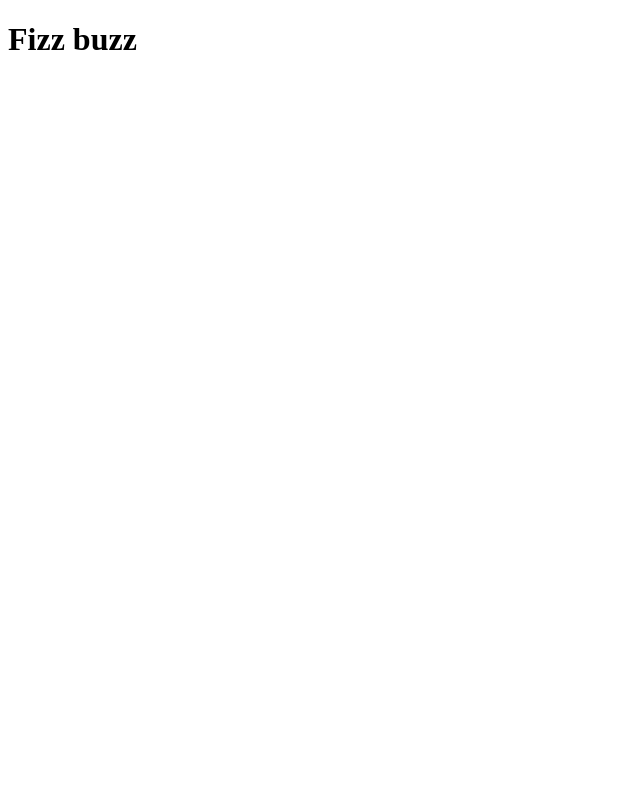
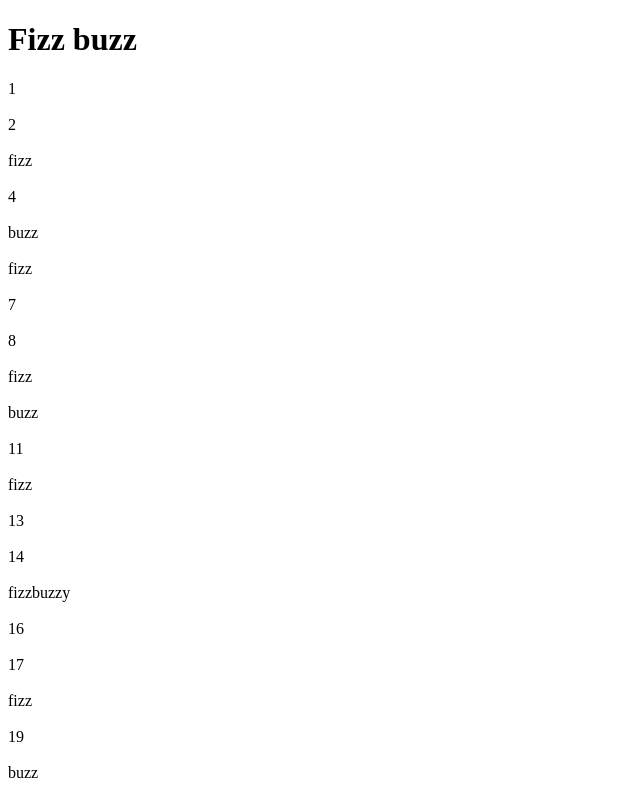
Before and after one commit to tag1/FizzBuzz, a plain HTML site: page index.html in a window 1280 px wide. Shown: the top 800 px of the page, without its empty margins (0-640 px from the left). Drawn offline with nearby package versions, Linux system fonts and the light colour scheme.

Commit message:
functional
fully functional, added dom insertion and fizz buzz replacements.

```diff
--- a/index.html
+++ b/index.html
@@ -8,5 +8,7 @@
 </head>
 <body>
 	<h1>Fizz buzz</h1>
+	<p></p>
+
 </body>
 </html>
--- a/scripts.js
+++ b/scripts.js
@@ -1,15 +1,19 @@
+$(document).ready(function () {
 
-	for (var number = 1; number < 101; number++) {
-	console.log(number);
+	for (number = 1; number < 101; number++) {
 	if (number % 15 === 0) {
-		console.log("fizzbuzzy");
+		$("p").append("fizzbuzzy" + "<br><br>");
 	}
-	else
-		if (number % 5 === 0) {
-		console.log("buzz");
+		else
+			if (number % 5 === 0) {
+			$("p").append("buzz" + "<br><br>");
+			}
+			else
+				if (number % 3 === 0) {
+					$("p").append("fizz" + "<br><br>");
+				}
+				else
+					 $("p").append(number + "<br><br>");
 		}
-		else
-			if (number % 3 === 0) {
-				console.log("fizz")
-			};
-};
+	}
+);
```
